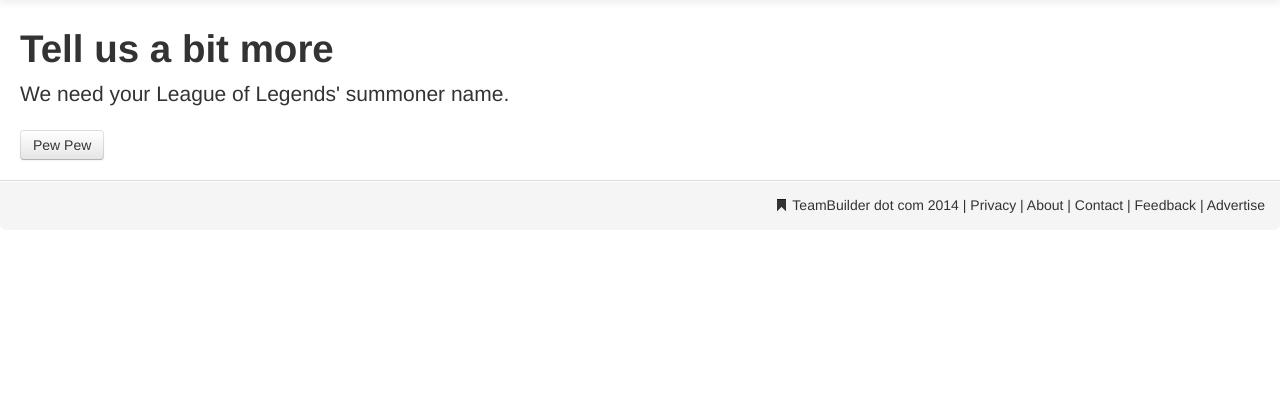
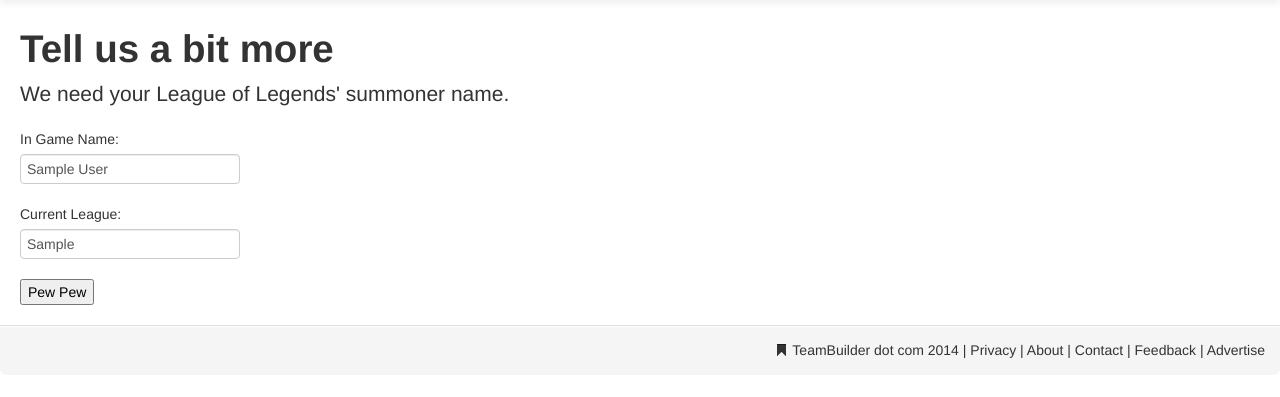
Before and after one commit to gustav0/teambuilder, a Django app: page /firststeps/ in a window 1280 px wide. Shown: the part 41-438 px from the top of the page. Run offline with Django 3.2, Linux system fonts and the light colour scheme; a user stored in the database is signed in; tables that the repository leaves empty hold one stand-in row (values such as "Sample post"); some libraries are stand-ins or nearby versions.

Commit message:
Summoners name form

```diff
--- a/teambuilder/apps/user/forms.py
+++ b/teambuilder/apps/user/forms.py
@@ -1,6 +1,5 @@
 from django import forms
 from teambuilder.apps.user.models import User
-
 
 class registerForm(forms.ModelForm):
     password1 = forms.CharField(label='Password', widget=forms.PasswordInput)
@@ -24,3 +23,15 @@ class registerForm(forms.ModelForm):
         if commit:
             user.save()
         return user
+
+class summonerName(forms.ModelForm):
+
+    class Meta:
+        model = User
+        fields = ('in_game_name', 'current_league')
+
+    def save(self, commit=True):
+        user = super(summonerName, self).save(commit=False)
+        if commit:
+            user.save()
+        return user
--- a/teambuilder/apps/user/urls.py
+++ b/teambuilder/apps/user/urls.py
@@ -3,5 +3,5 @@ from django.conf.urls import patterns, url
 urlpatterns = patterns('teambuilder.apps.user.views',
     url(r'profile/$', 'profile', name='profile'),
     url(r'register/$', 'register', name='register'),
-    url(r'firststeps/$', 'firststeps', name='firststeps'),
+    url(r'firststeps/$', 'firstSteps', name='firststeps'),
 )
--- a/teambuilder/apps/user/views.py
+++ b/teambuilder/apps/user/views.py
@@ -1,23 +1,42 @@
 from django.shortcuts import render_to_response
 from django.template import RequestContext
 from django.http import HttpResponseRedirect
+from django.contrib.auth import authenticate, login
+from django.contrib.auth.decorators import login_required
+
 from teambuilder.apps.user.forms import registerForm
+from teambuilder.apps.user.forms import summonerName
+from teambuilder.apps.user.models import User
 
-def profile(request):
-    title = 'TeamBuilder - User Profile'
-    ctx = {'title':title}
-    return render_to_response('user/profile.html', ctx, context_instance=RequestContext(request))
 
 def register(request):
     title = 'TeamBuilder - Register'
     form = registerForm(request.POST or None)
     if form.is_valid():
         form.save()
-        return HttpResponseRedirect('/firststeps/')
+        new_user = authenticate(username=request.POST['email'], password=request.POST['password1'])
+        login(request, new_user)
+        return HttpResponseRedirect("/firststeps/")
     ctx = {'title':title, 'form':form}
     return render_to_response('user/register.html', ctx, context_instance=RequestContext(request))
 
-def firststeps(request):
+@login_required
+def firstSteps(request):
     title = 'TeamBuilder - First Steps'
+    user = User.objects.get(pk=request.user.id)
+    print user
+    if request.method == 'post':
+        form = summonerName(request.POST, instance=user)
+        if form.is_valid():
+            new_instance = form.save()
+            return HttpResponseRedirect("/profile/")
+    else:
+        form = summonerName(instance=user)
+    ctx = {'title':title, 'form':form}
+    return render_to_response('user/firststeps.html', ctx, context_instance=RequestContext(request))
+
+@login_required
+def profile(request):
+    title = 'TeamBuilder - User Profile'
     ctx = {'title':title}
-    return render_to_response('user/firststeps.html', ctx, context_instance=RequestContext(request))
+    return render_to_response('user/profile.html', ctx, context_instance=RequestContext(request))
--- a/teambuilder/templates/user/firststeps.html
+++ b/teambuilder/templates/user/firststeps.html
@@ -7,7 +7,9 @@
 {% block body %}
     <h1>Tell us a bit more</h1>
     <p class="lead">We need your League of Legends' summoner name.</p>
-    <p class="lead">
-        <a href="#" class="btn btn-lg btn-default">Pew Pew</a>
-    </p>
+    <form method="post" id="summoner_form">
+        {% csrf_token %}
+        {{ form.as_p }}
+        <input type="submit" value="Pew Pew">
+    </form>
 {% endblock %}
```
